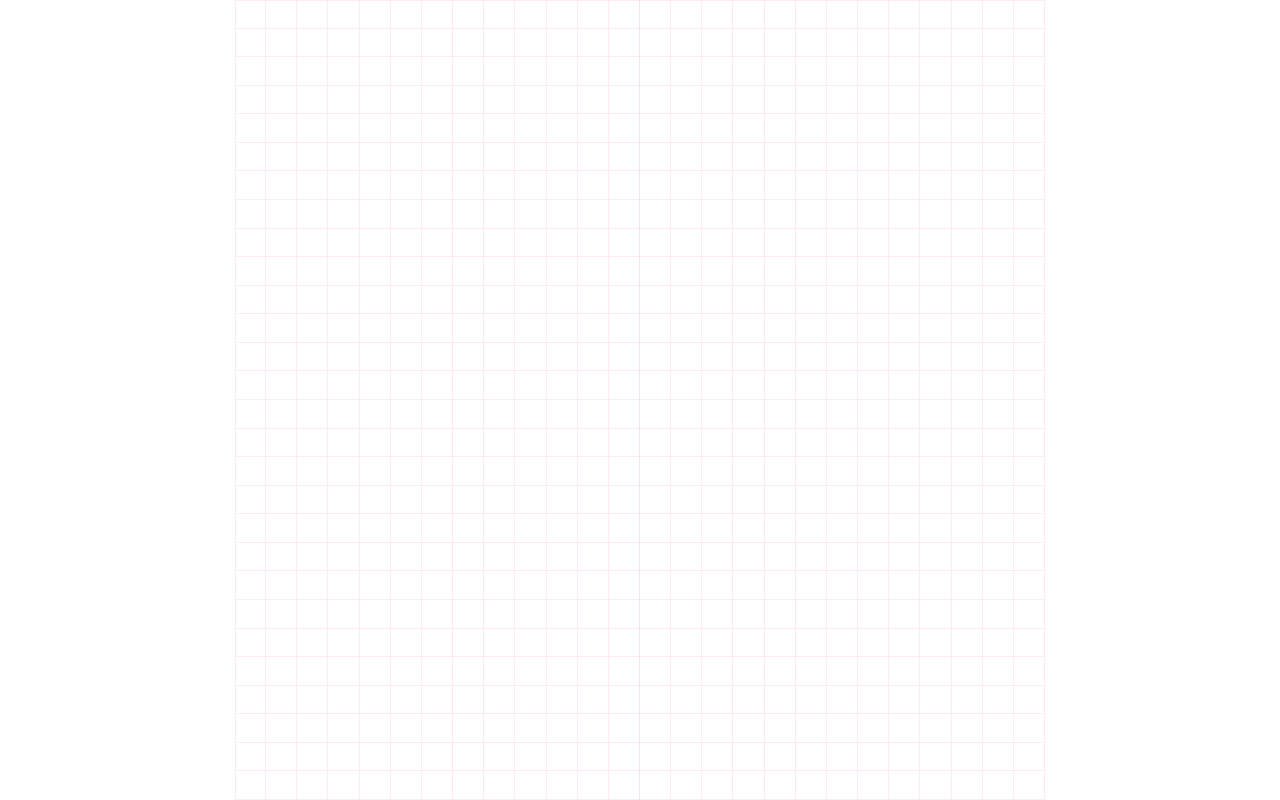
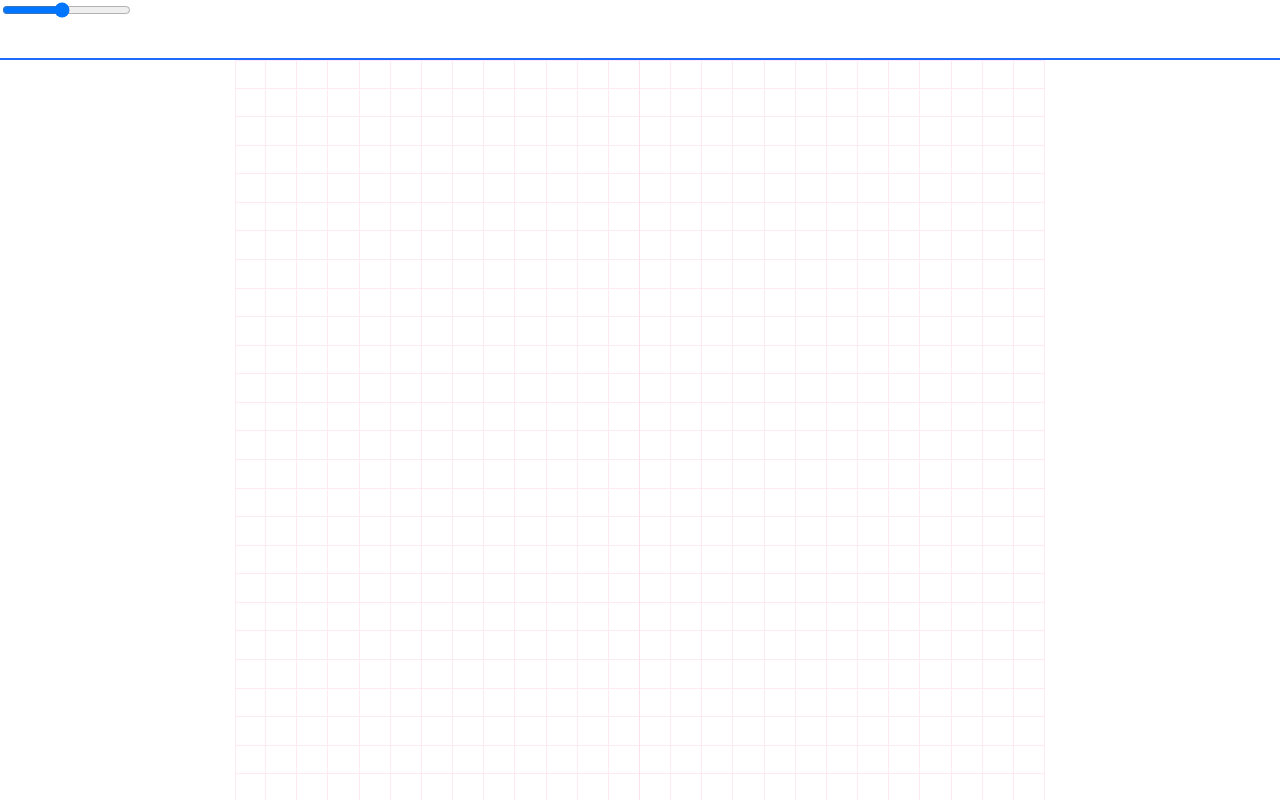
Before and after one commit to FilipKajetaniak/learning-react-hooks, a React (Create React App) app: page / in a window 1280 px wide. Shown: the top 800 px of the page. Built offline with nearby package versions, Linux system fonts and the light colour scheme.

Commit message:
added density slider

```diff
--- /dev/null
+++ b/src/components/admin/DensitySlider.jsx
@@ -0,0 +1,15 @@
+import React from "react";
+export default function DensitySlider({ initialValue, onUpdated }) {
+  return (
+    <input
+      type="range"
+      min="2"
+      max="54"
+      defaultValue={initialValue}
+      className="slider"
+      onChange={e => {
+        onUpdated(e.target.value);
+      }}
+    />
+  );
+}
--- a/src/components/admin/Grid.jsx
+++ b/src/components/admin/Grid.jsx
@@ -7,6 +7,7 @@ import { newElementContext } from "../../context/newElementContext";
 import { gridContext } from "../../context/gridContext";
 import GridResizeHandles from "./GridResizeHandles";
 import InfoModal from "./InfoModal";
+import SettingsBar from "./SettingsBar";
 
 export default function Grid() {
   const { gridParameters } = useContext(gridContext);
@@ -19,6 +20,7 @@ export default function Grid() {
   });
   return (
     <newElementContext.Provider value={{ newElementData, setNewElementData }}>
+      <SettingsBar />
       <main className="wrapper" style={{ maxWidth: gridParameters.width }}>
         <div className="grid">
           <HelperLines />
--- a/src/components/admin/ResizingHandles.jsx
+++ b/src/components/admin/ResizingHandles.jsx
@@ -18,7 +18,8 @@ export default function ResizingHandles({ currentParameters }) {
     "bottom-right",
     "bottom-left"
   ];
-
+  const gridElement = document.querySelector(".wrapper");
+  const applyTopMargin = top => top - gridElement.offsetTop;
   const withMinWidth = width => {
     const cellWidth =
       Math.round(
@@ -57,7 +58,9 @@ export default function ResizingHandles({ currentParameters }) {
       case "bottom":
         setNewElementData({
           ...currentParameters,
-          height: withMinHeight(e.clientY - currentParameters.top)
+          height: withMinHeight(
+            applyTopMargin(e.clientY - currentParameters.top)
+          )
         });
         break;
       case "left":
@@ -74,7 +77,7 @@ export default function ResizingHandles({ currentParameters }) {
       case "top":
         setNewElementData({
           ...currentParameters,
-          top: e.clientY,
+          top: applyTopMargin(e.clientY),
           height: withMinHeight(
             currentParameters.height + (currentParameters.top - e.clientY)
           )
@@ -93,15 +96,19 @@ export default function ResizingHandles({ currentParameters }) {
                 10
             ) / 10
           ),
-          height: withMinHeight(e.clientY - currentParameters.top)
+          height: withMinHeight(
+            applyTopMargin(e.clientY - currentParameters.top)
+          )
         });
         break;
       case "top-right":
         setNewElementData({
           ...currentParameters,
-          top: e.clientY,
+          top: applyTopMargin(e.clientY),
           height: withMinHeight(
-            currentParameters.height + (currentParameters.top - e.clientY)
+            applyTopMargin(
+              currentParameters.height + (currentParameters.top - e.clientY)
+            )
           ),
           width: withMinWidth(
             Math.round(
@@ -118,7 +125,9 @@ export default function ResizingHandles({ currentParameters }) {
       case "bottom-left":
         setNewElementData({
           ...currentParameters,
-          height: withMinHeight(e.clientY - currentParameters.top),
+          height: withMinHeight(
+            applyTopMargin(e.clientY - currentParameters.top)
+          ),
           left: Math.round(((e.clientX - margin) / gridWidth) * 100 * 10) / 10,
           width: withMinWidth(
             currentParameters.width +
@@ -138,7 +147,9 @@ export default function ResizingHandles({ currentParameters }) {
           ),
           top: e.clientY,
           height: withMinHeight(
-            currentParameters.height + (currentParameters.top - e.clientY)
+            applyTopMargin(
+              currentParameters.height + (currentParameters.top - e.clientY)
+            )
           )
         });
         break;
--- /dev/null
+++ b/src/components/admin/SettingsBar.jsx
@@ -0,0 +1,22 @@
+import React, { useContext } from "react";
+import "../../css/SettingsBar.scss";
+import DensitySlider from "./DensitySlider";
+import { gridContext } from "../../context/gridContext";
+export default function SettingsBar() {
+  const { gridParameters, setGridParameters } = useContext(gridContext);
+  const updateLines = value => {
+    setGridParameters({
+      ...gridParameters,
+      verticalLines: value,
+      horizontalLines: Math.floor(value * 1.34)
+    });
+  };
+  return (
+    <div className="settings-bar">
+      <DensitySlider
+        initialValue={gridParameters.verticalLines}
+        onUpdated={updateLines}
+      />
+    </div>
+  );
+}
--- /dev/null
+++ b/src/css/SettingsBar.scss
@@ -0,0 +1,5 @@
+.settings-bar {
+  height: 60px;
+  width: 100%;
+  border-bottom: 2px solid rgb(29, 108, 255);
+}
--- a/src/utils/calculateMouseSelection.js
+++ b/src/utils/calculateMouseSelection.js
@@ -17,6 +17,8 @@ export default function calculateStyles(start, end, width) {
       height: null
     };
   }
+  const gridElement = document.querySelector(".wrapper");
+  const applyTopMargin = top => top - gridElement.offsetTop;
   const { margin, gridWidth } = getMarginWidth(width);
   const differenceX = end.x - start.x;
   const differenceY = end.y - start.y;
@@ -26,7 +28,7 @@ export default function calculateStyles(start, end, width) {
   if (differenceX > 0 && differenceY > 0) {
     return {
       left: toPercent(start.x - margin),
-      top: start.y,
+      top: applyTopMargin(start.y),
       width: toPercent(differenceX),
       height: differenceY
     };
@@ -34,7 +36,7 @@ export default function calculateStyles(start, end, width) {
   else if (differenceX > 0 && differenceY < 0) {
     return {
       left: toPercent(start.x - margin),
-      top: end.y,
+      top: applyTopMargin(end.y),
       width: toPercent(differenceX),
       height: start.y - end.y
     };
@@ -42,7 +44,7 @@ export default function calculateStyles(start, end, width) {
   else if (differenceX < 0 && differenceY < 0) {
     return {
       left: toPercent(end.x - margin),
-      top: end.y,
+      top: applyTopMargin(end.y),
       width: toPercent(start.x - end.x),
       height: start.y - end.y
     };
@@ -50,7 +52,7 @@ export default function calculateStyles(start, end, width) {
   else {
     return {
       left: toPercent(end.x - margin),
-      top: start.y,
+      top: applyTopMargin(start.y),
       width: toPercent(start.x - end.x),
       height: differenceY
     };
```
Also changed, not shown: 1 other file (tests, documents, lock files or other folders).
